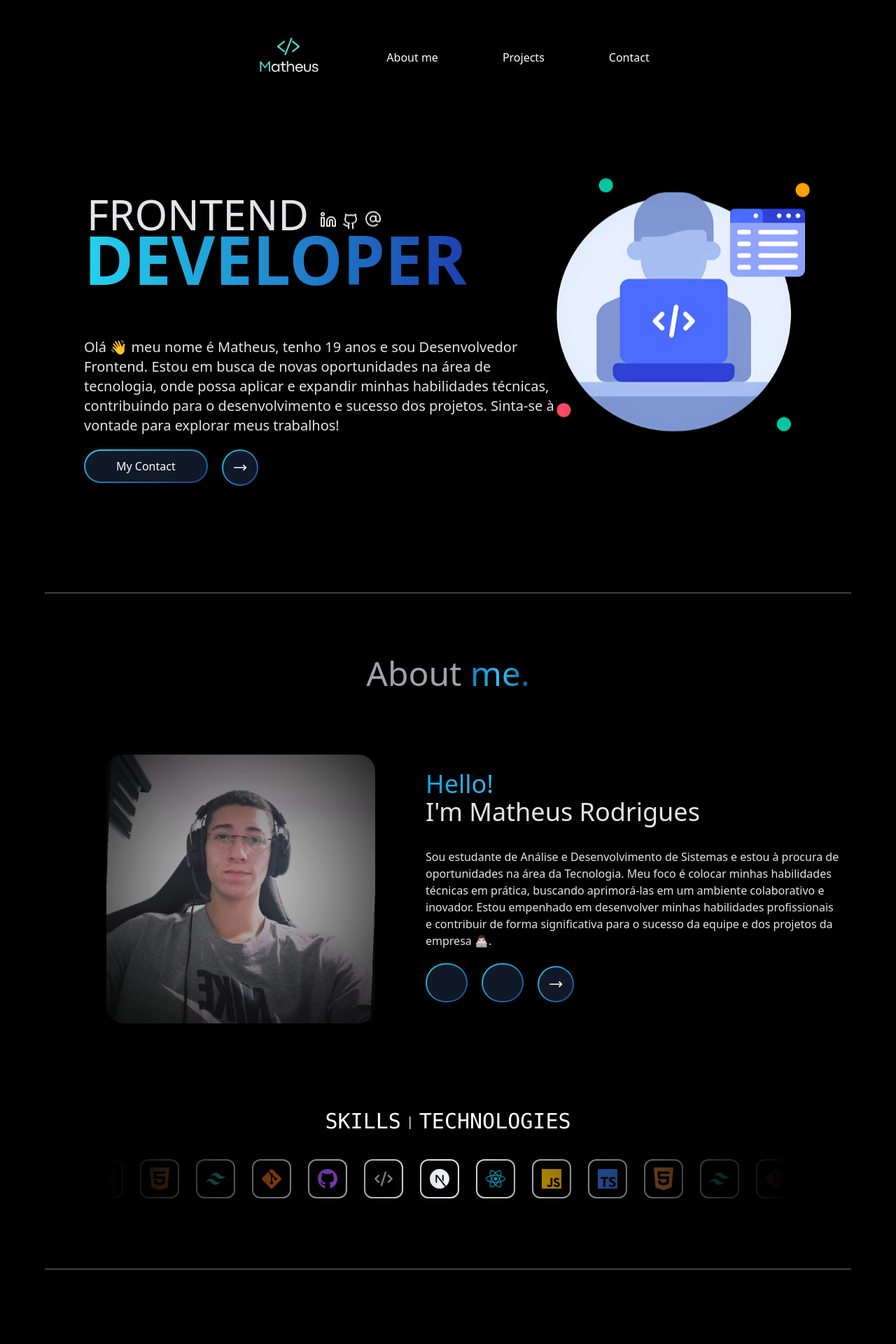
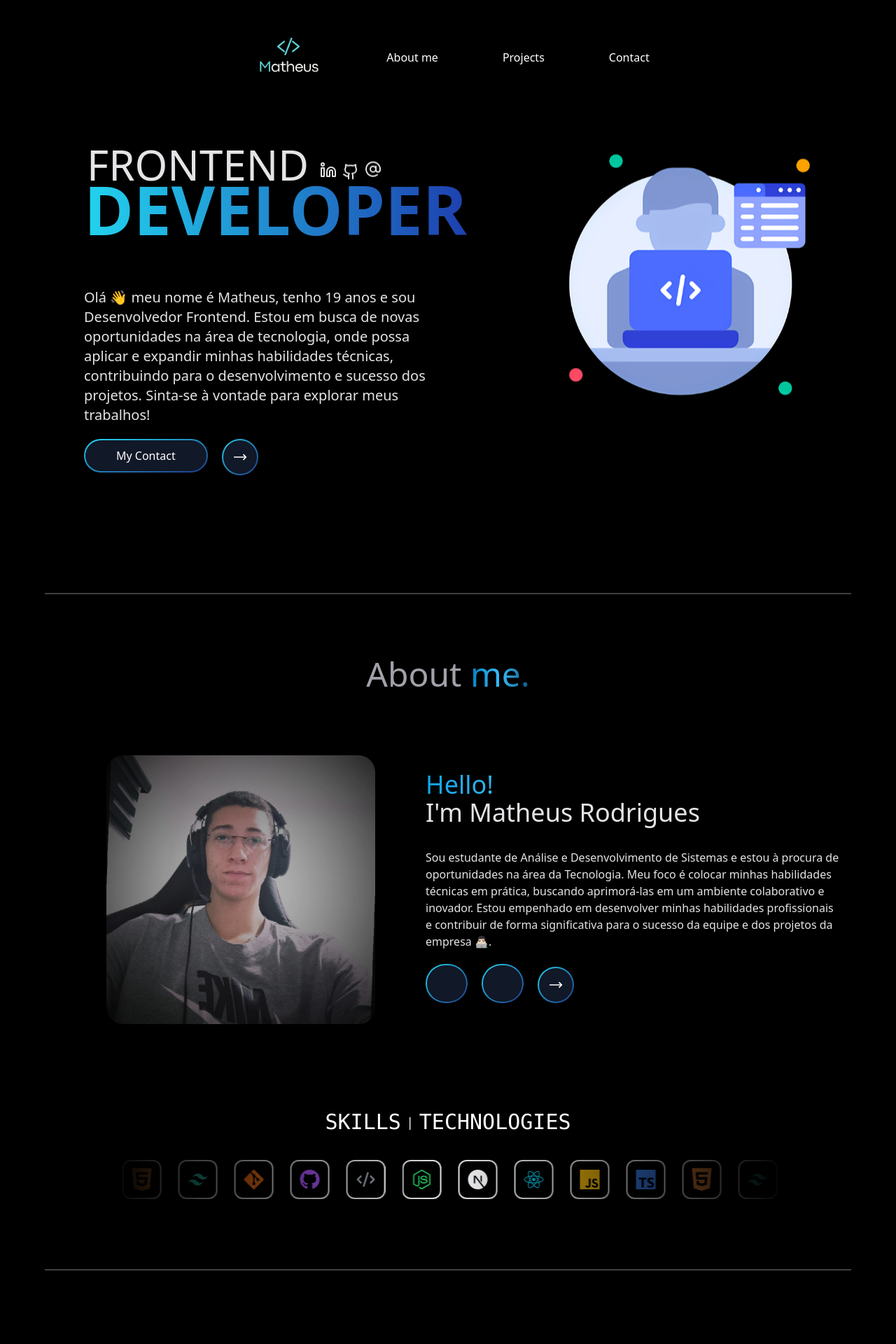
Before and after one commit to MatheusRodriguesdaSilveira/Portfolio-v2.0, a Next.js app: page / in a window 1280 px wide. Shown: the top 1920 px of the page at 70% size. Built offline with nearby package versions, Linux system fonts and the light colour scheme.

Commit message:
fix: adding new responsive updates

```diff
--- a/src/components/About/Techs.tsx
+++ b/src/components/About/Techs.tsx
@@ -1,15 +1,17 @@
 "use client";
 import HyperText from "@/components/magicui/hyper-text";
-import { Ampersand, CodeXml } from "lucide-react";
+import { CodeXml } from "lucide-react";
 import { FaReact, FaHtml5, FaGithub, FaGitAlt } from "react-icons/fa";
 import {
   SiJavascript,
   SiTailwindcss,
   SiTypescript,
   SiNextdotjs,
+  SiNodedotjs,
 } from "react-icons/si";
 
 const logos = [
+  { name: "Node.js", icon: SiNodedotjs },
   { name: "Next.js", icon: SiNextdotjs },
   { name: "React", icon: FaReact },
   { name: "JavaScript", icon: SiJavascript },
@@ -53,6 +55,8 @@ export function ActionsGrid() {
 
                   const colorClass = (() => {
                     switch (logo.name) {
+                      case "Node.js":
+                        return "text-green-500";
                       case "React":
                         return "text-cyan-500";
                       case "JavaScript":
--- a/src/components/Body/Body.tsx
+++ b/src/components/Body/Body.tsx
@@ -11,8 +11,8 @@ interface BodyProps {
 export const Body: React.FC<BodyProps> = ({ scrollToProjects }) => {
   return (
     <>
-      <div className="flex justify-between items-center mt-20 w-auto h-auto mx-24 px-6 py-20 max-sm:mx-10 max-sm:py-5 max-sm:flex-col">
-        <div className="flex flex-col gap-6 max-w-2xl">
+      <div className="flex justify-between items-center mt-20 w-auto h-auto mx-24 px-6 py-24 max-sm:mx-10 max-sm:py-5 max-sm:flex-col xl:mt-[-55px] 2xl:mt-20">
+        <div className="flex flex-col gap-6 2xl:max-w-2xl xl:max-w-lg ">
           <div className="flex flex-col items-start">
             <BlurFade delay={0.25 * 1.5} inView>
               <h1 className="text-zinc-200 text-6xl font-medium max-sm:text-3xl lg:text-5xl xl:text-6xl flex gap-4 max-sm:gap-1 mb-1.5 px-1">
@@ -57,7 +57,7 @@ export const Body: React.FC<BodyProps> = ({ scrollToProjects }) => {
           </div>
           <div>
             <BlurFade delay={0.25 * 1.2} inView>
-              <p className="text-zinc-200 leading-loose text-xl mb-5 max-sm:text-sm lg:text-lg xl:text-xl">
+              <p className="text-zinc-200 leading-loose text-xl mb-5 max-sm:text-sm lg:text-lg xl:text-xl 2xl:text-xl">
                 Olá 👋 meu nome é Matheus, tenho 19 anos e sou Desenvolvedor
                 Frontend. Estou em busca de novas oportunidades na área de
                 tecnologia, onde possa aplicar e expandir minhas habilidades
@@ -101,7 +101,7 @@ export const Body: React.FC<BodyProps> = ({ scrollToProjects }) => {
           </div>
         </div>
 
-        <div className="flex w-[500px] max-sm:w-[200px] lg:w-[400px] xl:w-[500px] max-sm:mt-32">
+        <div className="flex w-[500px] max-sm:w-[200px] lg:w-[400px] xl:w-[350px] 2xl:w-[500px] max-sm:mt-32">
           <BlurFade delay={0.25 * 1.6} inView>
             <Image src={Code} alt="code" className="rounded-lg" />
           </BlurFade>
--- a/src/components/Header/Navbar.tsx
+++ b/src/components/Header/Navbar.tsx
@@ -8,7 +8,7 @@ interface NavBarProps {
 
 export const NavBar = ({ scrollToAbout, scrollToProjects }: NavBarProps) => {
   return (
-    <header className="flex justify-center items-center m-12 rounded-full w-auto h-20 ">
+    <header className="flex justify-center items-center m-12 rounded-full w-auto h-20">
       <div className="flex justify-center items-center">
         <Image
           src={Logo}
--- a/src/components/magicui/hyper-text.tsx
+++ b/src/components/magicui/hyper-text.tsx
@@ -70,7 +70,7 @@ export default function HyperText({
     if (!trigger) {
       const timeout = setTimeout(() => {
         triggerAnimation(); // Reinicia a animação após 1 segundo
-      }, 3000);
+      }, 1000);
       return () => clearTimeout(timeout);
     }
   }, [trigger]);
--- a/tailwind.config.ts
+++ b/tailwind.config.ts
@@ -38,7 +38,7 @@ const config = {
       },
       },
       animation: {
-        'logo-cloud': 'logo-cloud 30s linear infinite',
+        'logo-cloud': 'logo-cloud 20s linear infinite',
     },
   },
 },
```
